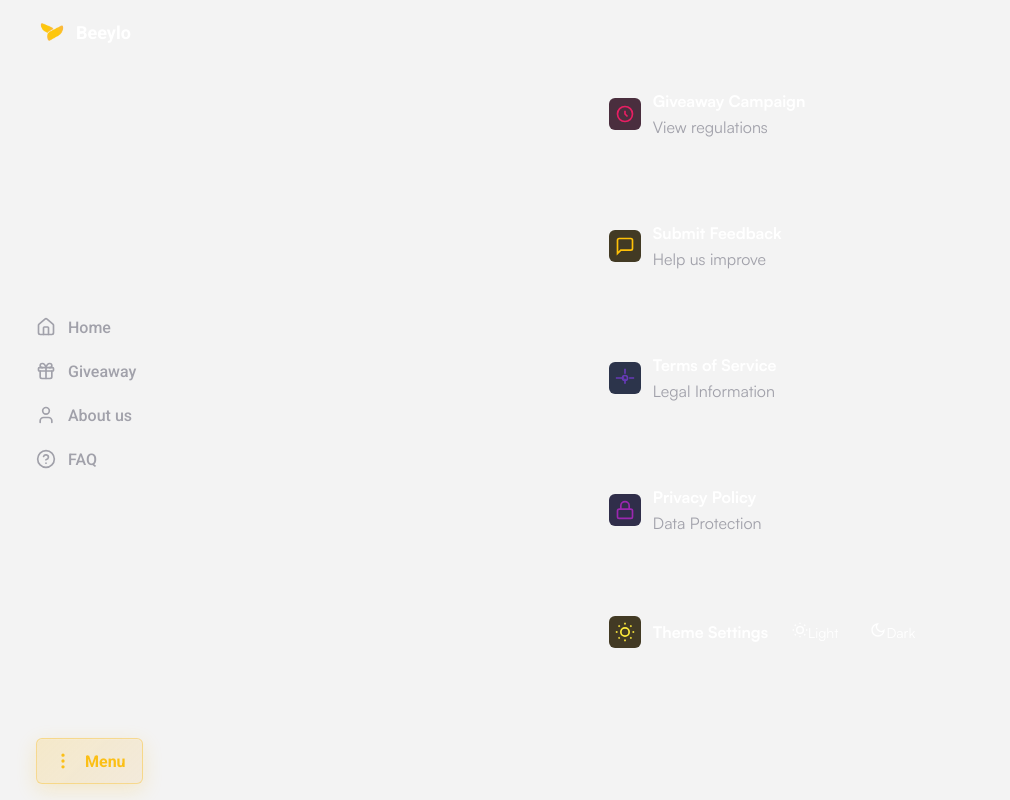
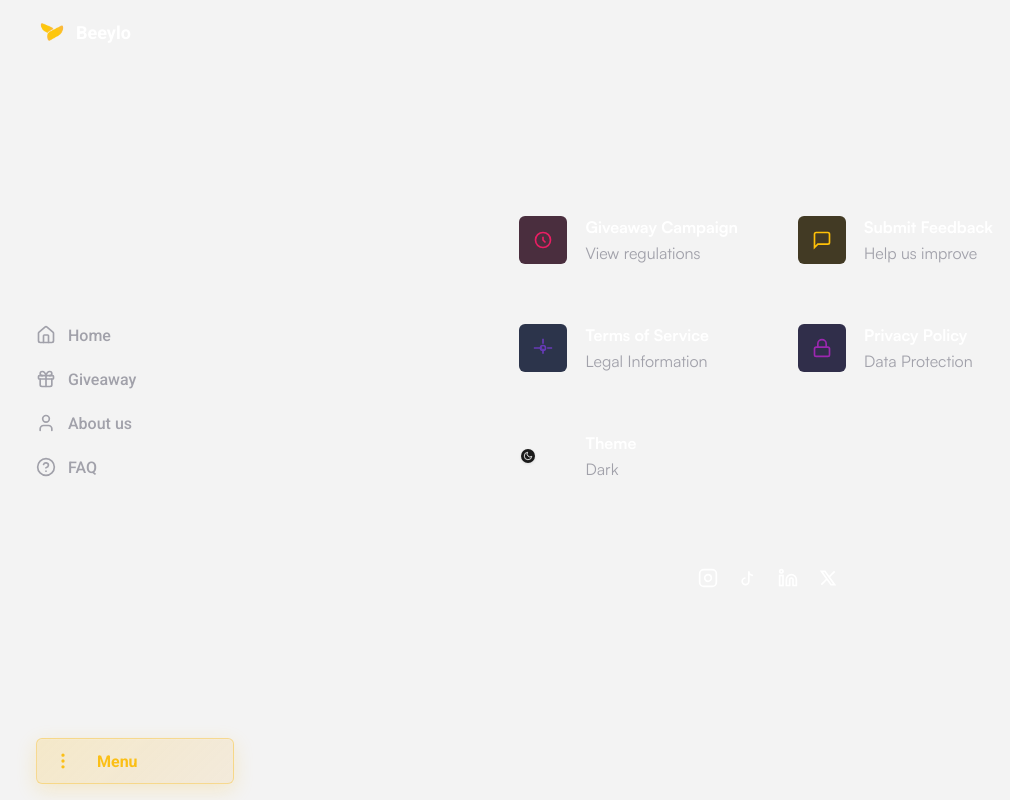
Before and after one commit to keesjanlv/beeylo-vite, a React (Vite) app: page / in a window 1280 px wide. Both pictures are taken after a click on the button "Menu". Shown: the whole page, without its empty margins (0-1010 px from the left). Built offline with nearby package versions, Linux system fonts and the light colour scheme.

Commit message:
UI improvements: theme switch width, social icons size, about page color, surface-card background

```diff
--- a/src/components/Navigation.tsx
+++ b/src/components/Navigation.tsx
@@ -23,7 +23,7 @@ export const Sidebar: FC<SidebarProps> = ({ activeTab, onTabChange, isLoggedIn =
   return (
     <div className="sidebar">
       <div className="sidebar-header">
-        <Logo />
+        <Logo onClick={() => onTabChange('home')} />
       </div>
       <nav className="sidebar-tabs">
         {mainTabs.map((tab) => (
@@ -69,7 +69,7 @@ export const TopNavigation: FC<TopNavigationProps> = ({ activeTab, onTabChange,
   return (
     <div className="top-navigation">
       <div className="mobile-nav-logo">
-        <Logo />
+        <Logo onClick={() => onTabChange('home')} />
       </div>
       <div className="top-nav-tabs">
         {mainTabs.map((tab) => (
--- a/src/pages/AboutPage.tsx
+++ b/src/pages/AboutPage.tsx
@@ -40,7 +40,7 @@ export const AboutPage: FC = () => (
             </div>
 
             <div className="text-center py-4">
-              <Typography variant="body" color="secondary" weight="medium" className="text-center text-xl">
+              <Typography variant="body" weight="medium" className="text-center text-xl" style={{ color: '#FBBF16' }}>
                 Because inbox noise was never your choice
               </Typography>
             </div>
--- a/src/pages/MenuPage.tsx
+++ b/src/pages/MenuPage.tsx
@@ -26,7 +26,7 @@ export const MenuPage: FC<MenuPageProps> = ({
     <div className="page-content content-scrollable viewport-constrained">
       <div className="layout-scroll">
         <Container size="lg">
-          <Stack spacing={4} className="feature-content menu-items-list">
+          <div className="grid grid-cols-1 md:grid-cols-2 gap-4 menu-items-grid">
               {/* Giveaway Campaign */}
               <Card variant="outline" className="menu-card">
                 <CardContent className="menu-item">
@@ -36,8 +36,8 @@ export const MenuPage: FC<MenuPageProps> = ({
                     </svg>
                   </div>
                   <div className="menu-content">
-                    <Typography variant="body" className="font-semibold">Giveaway Campaign</Typography>
-                    <Typography variant="body" color="secondary">View regulations</Typography>
+                    <Typography variant="body" className="font-semibold menu-text-small">Giveaway Campaign</Typography>
+                    <Typography variant="body" color="secondary" className="menu-text-small">View regulations</Typography>
                   </div>
                 </CardContent>
               </Card>
@@ -57,8 +57,8 @@ export const MenuPage: FC<MenuPageProps> = ({
                     </svg>
                   </div>
                   <div className="menu-content">
-                    <Typography variant="body" className="font-semibold">Submit Feedback</Typography>
-                    <Typography variant="body" color="secondary">Help us improve</Typography>
+                    <Typography variant="body" className="font-semibold menu-text-small">Submit Feedback</Typography>
+                    <Typography variant="body" color="secondary" className="menu-text-small">Help us improve</Typography>
                   </div>
                 </CardContent>
               </Card>
@@ -75,8 +75,8 @@ export const MenuPage: FC<MenuPageProps> = ({
                     </svg>
                   </div>
                   <div className="menu-content">
-                    <Typography variant="body" className="font-semibold">Terms of Service</Typography>
-                    <Typography variant="body" color="secondary">Legal Information</Typography>
+                    <Typography variant="body" className="font-semibold menu-text-small">Terms of Service</Typography>
+                    <Typography variant="body" color="secondary" className="menu-text-small">Legal Information</Typography>
                   </div>
                 </CardContent>
               </Card>
@@ -91,17 +91,33 @@ export const MenuPage: FC<MenuPageProps> = ({
                     </svg>
                   </div>
                   <div className="menu-content">
-                    <Typography variant="body" className="font-semibold">Privacy Policy</Typography>
-                    <Typography variant="body" color="secondary">Data Protection</Typography>
+                    <Typography variant="body" className="font-semibold menu-text-small">Privacy Policy</Typography>
+                    <Typography variant="body" color="secondary" className="menu-text-small">Data Protection</Typography>
                   </div>
                 </CardContent>
               </Card>
 
-              {/* Theme Settings */}
-              <Card variant="outline" className="menu-card theme-card">
+              {/* Theme Switch */}
+              <Card
+                variant="outline"
+                className="menu-card theme-switch-card"
+                onClick={() => onThemeChange(theme === 'light' ? 'dark' : 'light')}
+                role="button"
+                tabIndex={0}
+              >
                 <CardContent className="menu-item">
-                  <div className="menu-icon theme-icon">
-                    <svg width="20" height="20" viewBox="0 0 24 24" fill="none" stroke="currentColor" strokeWidth="2">
+                  <button
+                    className={`theme-switch ${theme === 'dark' ? 'dark' : 'light'}`}
+                    onClick={(e) => {
+                      e.stopPropagation();
+                      onThemeChange(theme === 'light' ? 'dark' : 'light');
+                    }}
+                    aria-label="Toggle theme"
+                  >
+                    <div className="switch-track">
+                      <div className="switch-thumb">
+                        {theme === 'light' ? (
+                          <svg width="14" height="14" viewBox="0 0 24 24" fill="none" stroke="currentColor" strokeWidth="2">
                             <circle cx="12" cy="12" r="5"/>
                             <line x1="12" y1="1" x2="12" y2="3"/>
                             <line x1="12" y1="21" x2="12" y2="23"/>
@@ -112,41 +128,17 @@ export const MenuPage: FC<MenuPageProps> = ({
                             <line x1="4.22" y1="19.78" x2="5.64" y2="18.36"/>
                             <line x1="18.36" y1="5.64" x2="19.78" y2="4.22"/>
                           </svg>
-                  </div>
-                  <div className="menu-content">
-                    <Typography variant="body" className="font-semibold">Theme Settings</Typography>
-                  </div>
-                  <div className="theme-options">
-                    <Button
-                      variant={theme === 'light' ? 'primary' : 'secondary'}
-                      onClick={() => onThemeChange('light')}
-                      size="sm"
-                      className="theme-option"
-                    >
-                      <svg width="16" height="16" viewBox="0 0 24 24" fill="none" stroke="currentColor" strokeWidth="2" className="mr-2">
-                        <circle cx="12" cy="12" r="5"/>
-                        <line x1="12" y1="1" x2="12" y2="3"/>
-                        <line x1="12" y1="21" x2="12" y2="23"/>
-                        <line x1="4.22" y1="4.22" x2="5.64" y2="5.64"/>
-                        <line x1="18.36" y1="18.36" x2="19.78" y2="19.78"/>
-                        <line x1="1" y1="12" x2="3" y2="12"/>
-                        <line x1="21" y1="12" x2="23" y2="12"/>
-                        <line x1="4.22" y1="19.78" x2="5.64" y2="18.36"/>
-                        <line x1="18.36" y1="5.64" x2="19.78" y2="4.22"/>
-                      </svg>
-                      Light
-                    </Button>
-                    <Button
-                      variant={theme === 'dark' ? 'primary' : 'secondary'}
-                      onClick={() => onThemeChange('dark')}
-                      size="sm"
-                      className="theme-option"
-                    >
-                      <svg width="16" height="16" viewBox="0 0 24 24" fill="none" stroke="currentColor" strokeWidth="2" className="mr-2">
+                        ) : (
+                          <svg width="14" height="14" viewBox="0 0 24 24" fill="none" stroke="currentColor" strokeWidth="2">
                             <path d="M21 12.79A9 9 0 1 1 11.21 3 7 7 0 0 0 21 12.79z"/>
                           </svg>
-                      Dark
-                    </Button>
+                        )}
+                      </div>
+                    </div>
+                  </button>
+                  <div className="menu-content">
+                    <Typography variant="body" className="font-semibold menu-text-small">Theme</Typography>
+                    <Typography variant="body" color="secondary" className="menu-text-small">{theme === 'light' ? 'Light' : 'Dark'}</Typography>
                   </div>
                 </CardContent>
               </Card>
@@ -169,13 +161,79 @@ export const MenuPage: FC<MenuPageProps> = ({
                       </svg>
                     </div>
                     <div className="menu-content">
-                      <Typography variant="body" className="font-semibold text-danger">Logout</Typography>
-                      <Typography variant="body" color="secondary">Sign out of your account</Typography>
+                      <Typography variant="body" className="font-semibold text-danger menu-text-small">Logout</Typography>
+                      <Typography variant="body" color="secondary" className="menu-text-small">Sign out of your account</Typography>
                     </div>
                   </CardContent>
                 </Card>
               )}
-            </Stack>
+            </div>
+
+            {/* Social Media Icons Section */}
+            <div className="social-icons-section">
+              <div className="social-icons-grid">
+                <a
+                  href="https://instagram.com"
+                  target="_blank"
+                  rel="noopener noreferrer"
+                  className="social-icon-link"
+                  aria-label="Follow us on Instagram"
+                >
+                  <div className="social-icon instagram-icon">
+                    <svg width="20" height="20" viewBox="0 0 24 24" fill="none" stroke="currentColor" strokeWidth="2">
+                      <rect x="2" y="2" width="20" height="20" rx="5" ry="5"/>
+                      <path d="M16 11.37A4 4 0 1 1 12.63 8 4 4 0 0 1 16 11.37z"/>
+                      <line x1="17.5" y1="6.5" x2="17.51" y2="6.5"/>
+                    </svg>
+                  </div>
+                </a>
+
+                <a
+                  href="https://tiktok.com"
+                  target="_blank"
+                  rel="noopener noreferrer"
+                  className="social-icon-link"
+                  aria-label="Follow us on TikTok"
+                >
+                  <div className="social-icon tiktok-icon">
+                    <svg width="20" height="20" viewBox="0 0 24 24" fill="none" stroke="currentColor" strokeWidth="2">
+                      <path d="M9 12a4 4 0 1 0 4 4V4a5 5 0 0 0 5 5"/>
+                    </svg>
+                  </div>
+                </a>
+
+                <a
+                  href="https://linkedin.com"
+                  target="_blank"
+                  rel="noopener noreferrer"
+                  className="social-icon-link"
+                  aria-label="Follow us on LinkedIn"
+                >
+                  <div className="social-icon linkedin-icon">
+                    <svg width="20" height="20" viewBox="0 0 24 24" fill="none" stroke="currentColor" strokeWidth="2">
+                      <path d="M16 8a6 6 0 0 1 6 6v7h-4v-7a2 2 0 0 0-2-2 2 2 0 0 0-2 2v7h-4v-7a6 6 0 0 1 6-6z"/>
+                      <rect x="2" y="9" width="4" height="12"/>
+                      <circle cx="4" cy="4" r="2"/>
+                    </svg>
+                  </div>
+                </a>
+
+                <a
+                  href="https://x.com"
+                  target="_blank"
+                  rel="noopener noreferrer"
+                  className="social-icon-link"
+                  aria-label="Follow us on X"
+                >
+                  <div className="social-icon x-icon">
+                    <svg width="20" height="20" viewBox="0 0 24 24" fill="none" stroke="currentColor" strokeWidth="2">
+                      <path d="M4 4l11.733 16h4.267l-11.733 -16z"/>
+                      <path d="M4 20l6.768 -6.768m2.46 -2.46l6.772 -6.772"/>
+                    </svg>
+                  </div>
+                </a>
+              </div>
+            </div>
         </Container>
       </div>
     </div>
--- a/src/styles/components.css
+++ b/src/styles/components.css
@@ -284,6 +284,62 @@
 }
 
 /* Responsive Typography */
+/* Social Icons Section */
+.social-icons-section {
+  margin-top: var(--space-8);
+  padding: var(--space-6) 0;
+  text-align: center;
+}
+
+.social-icons-title {
+  margin-bottom: var(--space-4);
+  font-size: 0.875rem;
+  font-weight: 500;
+}
+
+.social-icons-grid {
+  display: flex;
+  justify-content: center;
+  gap: var(--space-4);
+  flex-wrap: wrap;
+}
+
+.social-icon-link {
+  text-decoration: none;
+  transition: transform 0.2s ease;
+}
+
+.social-icon-link:hover {
+  transform: translateY(-2px);
+}
+
+.social-icon {
+  display: flex;
+  align-items: center;
+  justify-content: center;
+  width: 24px; /* 50% smaller */
+  height: 24px; /* 50% smaller */
+  border-radius: var(--radius-md);
+  transition: all 0.2s ease;
+  cursor: pointer;
+  background-color: var(--surface-secondary); /* Monochrome background */
+  color: var(--text-secondary); /* Monochrome color */
+}
+
+/* Removed individual colored backgrounds for monochrome look */
+.instagram-icon,
+.tiktok-icon,
+.linkedin-icon,
+.x-icon {
+  background-color: var(--surface-secondary);
+  color: var(--text-primary);
+}
+
+.social-icon:hover {
+  transform: scale(1.05);
+  box-shadow: 0 4px 12px rgba(0, 0, 0, 0.15);
+}
+
 @media (max-width: 768px) {
   .text-h1 {
     font-size: var(--text-4xl);
@@ -437,7 +493,7 @@
 }
 
 [data-theme="dark"] .menu-card {
-  background-color: black;
+  background-color: #1e1e1e;
 }
 
 .menu-item {
@@ -1922,7 +1978,7 @@
 /* Surface Card Component */
 .surface-card {
   background: #FFFFFF; /* Ensure surface cards are always white */
-  border-radius: 40px;
+  border-radius: var(--radius-lg);
   padding: 24px;
   -webkit-box-shadow: 0 4px 35px rgba(0,0,0,.1);
   box-shadow: 0 4px 35px rgba(0,0,0,.1);
@@ -1946,7 +2002,7 @@
 
 /* Dark theme surface cards */
 [data-theme="dark"] .surface-card {
-  background: #1F2937;
+  background-color: var(--card-background);
   border: 1px solid rgba(255, 255, 255, 0.1);
   color: #F9FAFB;
 }
@@ -1969,7 +2025,7 @@
 @media (max-width: 640px) {
   .surface-card {
     padding: 20px;
-    border-radius: 32px;
+    border-radius: var(--radius-lg);
     -webkit-box-shadow: 0 3px 25px rgba(0,0,0,.08);
     box-shadow: 0 3px 25px rgba(0,0,0,.08);
   }
@@ -2028,7 +2084,7 @@
 /* === PAGE BADGE COMPONENT === */
 .page-badge {
   width: fit-content;
-  margin: 0 auto 24px auto;
+  margin: 0 auto 8px auto;
   display: inline-block;
   padding: 6px 16px;
   border-radius: 50px;
@@ -2121,6 +2177,11 @@
   }
 }
 
+/* Container centering within layout-scroll */
+.page-content .layout-scroll .container.container-lg.px-4 {
+  justify-content: center;
+}
+
 /* Input field width improvements */
 @media (min-width: 768px) {
   .giveaway-page-new .flex-1,
@@ -2213,6 +2274,15 @@
   font-weight: var(--font-bold);
   font-size: var(--text-lg);
   color: var(--text-primary);
+}
+
+.logo-clickable {
+  cursor: pointer;
+  transition: opacity 0.2s ease;
+}
+
+.logo-clickable:hover {
+  opacity: 0.8;
 }
 
 .logo-image {
@@ -2256,8 +2326,17 @@
 }
 
 .sidebar-footer {
-  padding: var(--space-4);
+  padding: 0 var(--space-4) var(--space-4); /* Remove top padding to align with sidebar-tabs */
   /* No border for footer */
+}
+
+/* Unify Menu button layout with other sidebar items */
+.sidebar-footer .sidebar-button {
+  width: 100%;
+  justify-content: flex-start;
+  gap: var(--space-3);
+  padding: var(--space-3) var(--space-4);
+  margin: 0;
 }
 
 /* Top navigation - only visible on mobile */
@@ -2957,6 +3036,11 @@
   width: 100%;
 }
 
+.menu-items-grid {
+  padding: var(--space-2);
+  width: 100%;
+}
+
 .menu-card {
   background-color: var(--card-bg-darker);
   border-radius: var(--radius-xl);
@@ -2966,25 +3050,24 @@
 }
 
 .menu-card:hover {
-  background-color: var(--card-bg-darker-hover);
   transform: translateY(-2px);
 }
 
 .menu-card .menu-item {
   display: flex;
   align-items: center;
-  gap: var(--space-3); /* Reduced gap */
-  padding: var(--space-2); /* Reduced padding by 50% */
+  gap: calc(var(--space-3) * 1.5); /* Increased gap by 50% */
+  padding: calc(var(--space-1) * 1.5); /* Increased padding by 50% */
 }
 
 .menu-card .menu-content .typography-h3 {
-  font-size: 0.9rem; /* Reduced font size */
+  font-size: 1.35rem; /* Increased font size by 50% */
   font-weight: 600;
   margin-bottom: 0; /* Reduced spacing */
 }
 
 .menu-card .menu-content .typography-body {
-  font-size: 0.75rem; /* Reduced font size */
+  font-size: 1.125rem; /* Increased font size by 50% */
   color: var(--text-secondary);
   line-height: 1.2; /* Tighter line height */
 }
@@ -2993,13 +3076,18 @@
   display: flex;
   align-items: center;
   justify-content: center;
-  width: 32px; /* Reduced size */
-  height: 32px; /* Reduced size */
+  width: 48px; /* Increased size by 50% */
+  height: 48px; /* Increased size by 50% */
   border-radius: var(--radius-md);
+  flex-shrink: 0; /* Prevent icon from shrinking */
 }
 
 .menu-content {
   flex: 1;
+  display: flex;
+  flex-direction: column;
+  justify-content: center;
+  height: 48px; /* Match icon height - increased by 50% */
 }
 
 /* Icon-specific styles */
@@ -3058,12 +3146,84 @@
   border-color: var(--primary) !important;
 }
 
+/* Theme Switch Styles */
+.theme-switch-card .menu-item {
+  cursor: pointer;
+  justify-content: space-between;
+  align-items: center;
+}
+
+.theme-switch-card:hover {
+  background-color: var(--surface-hover);
+}
+
+.theme-switch {
+  background: none;
+  border: none;
+  cursor: pointer;
+  padding: 0;
+  display: flex;
+  align-items: center;
+  justify-content: center;
+  flex-shrink: 0;
+}
+
+.switch-track {
+  width: 48px; /* Match menu-icon width */
+  height: 18px;
+  background-color: var(--surface-secondary);
+  border-radius: 9px;
+  position: relative;
+  transition: background-color 0.3s ease;
+  border: 1px solid var(--border-color);
+}
+
+.theme-switch.dark .switch-track {
+  background-color: var(--primary);
+}
+
+.switch-thumb {
+  width: 14px;
+  height: 14px;
+  background-color: var(--surface);
+  border-radius: 50%;
+  position: absolute;
+  top: 2px;
+  left: 2px;
+  transition: transform 0.3s ease;
+  display: flex;
+  align-items: center;
+  justify-content: center;
+  box-shadow: 0 1px 3px rgba(0, 0, 0, 0.1);
+}
+
+.theme-switch.dark .switch-thumb {
+  transform: translateX(30px); /* Adjusted for wider track */
+}
+
+.switch-thumb svg {
+  color: var(--text-primary);
+  width: 10px;
+  height: 10px;
+}
+
 @media (max-width: 768px) {
   .sidebar {
     transform: translateX(-100%);
   }
   .sidebar.open {
     transform: translateX(0);
+  }
+
+  /* Make menu cards span full width on mobile */
+  .menu-items-grid {
+    grid-template-columns: 1fr !important;
+    gap: var(--space-3);
+    padding: var(--space-3);
+  }
+
+  .menu-card {
+    width: 100%;
   }
 }
 
--- a/src/styles/layout.css
+++ b/src/styles/layout.css
@@ -31,6 +31,7 @@
     width: calc(100% - var(--nav-width-desktop));
     max-width: calc(100% - var(--nav-width-desktop));
     margin-left: var(--nav-width-desktop);
+    justify-content: center;
   }
 
   .top-navigation {
@@ -62,6 +63,7 @@
     overflow: hidden;
     display: flex;
     flex-direction: column;
+    justify-content: center;
   }
 }
 
--- a/src/styles/tokens.css
+++ b/src/styles/tokens.css
@@ -285,12 +285,12 @@
   --info-foreground: #FFFFFF;
 
   /* Component-specific */
-  --input-background: #1A1A1A;
+  --input-background: #000000;
   --input-border: #333333;
   --input-border-focus: var(--primary);
   --input-placeholder: #666666;
 
-  --card-background: #1A1A1A;
+  --card-background: #1e1e1e;
   --card-border: #333333;
 
   --shadow: rgba(0, 0, 0, 0.3);
```
Also changed, not shown: src/components/Logo.tsx (+11 -2 lines), src/styles/stats-enhanced.css (+4 -4 lines). Lines whose indentation alone changed are shown as unchanged.
